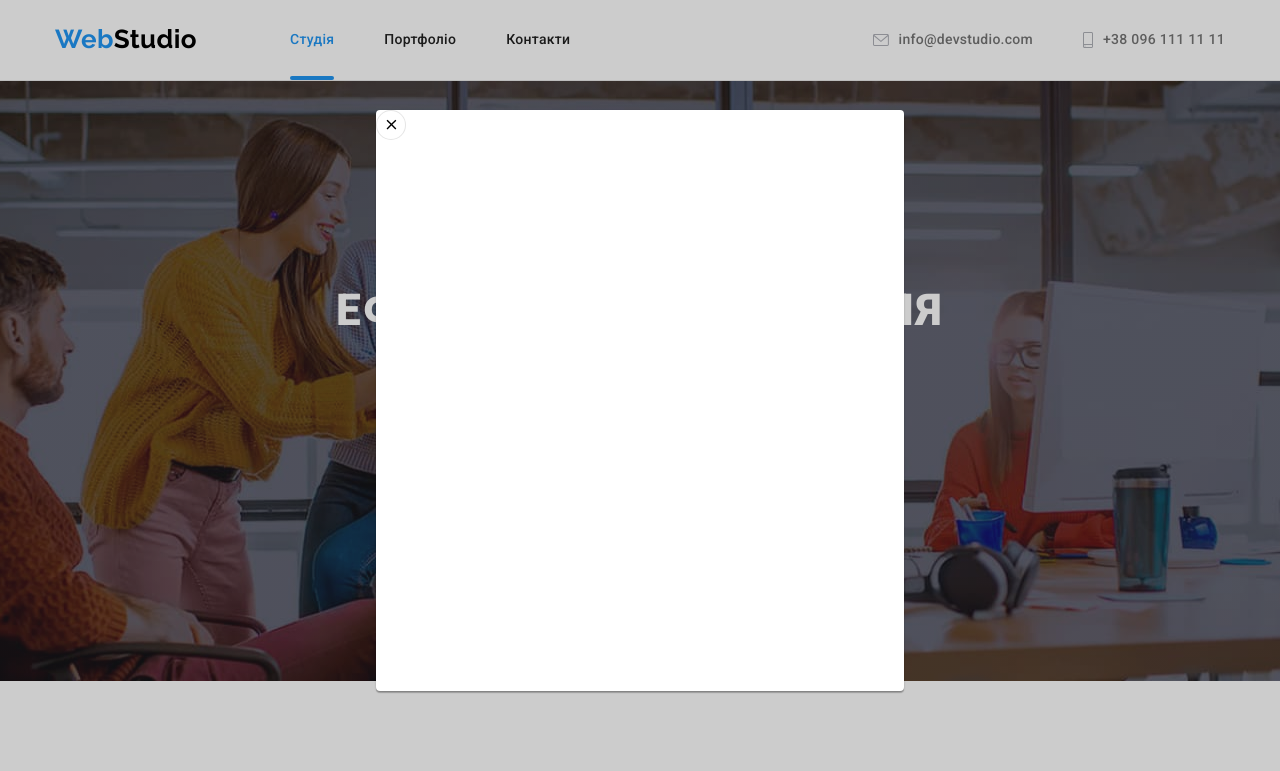
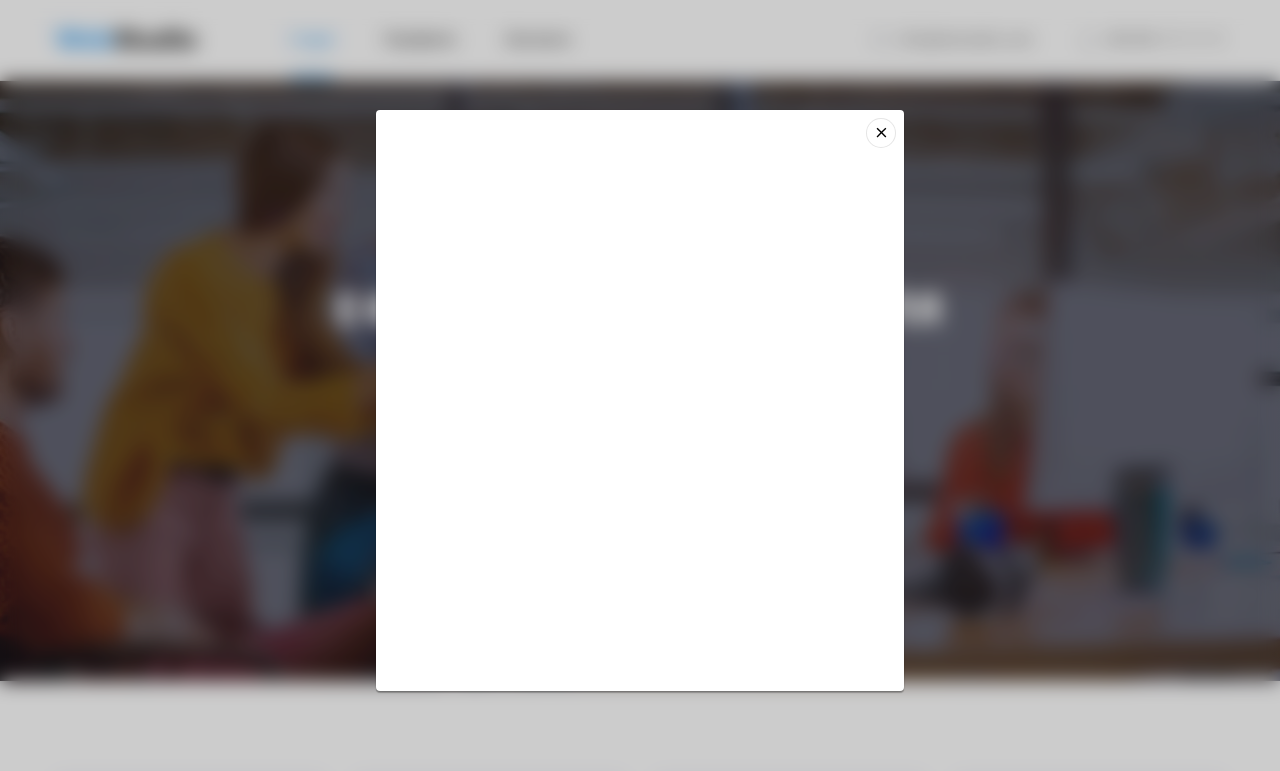
Before and after one commit to Larukhina-Tatiana/goit-markup-hw-05, a plain HTML site: page index.html in a window 1280 px wide. Both pictures are taken after a click on the button "Замовити послугу". Shown: the top 771 px of the page. Drawn offline with nearby package versions, Linux system fonts and the light colour scheme.

Commit message:
Выполнено ДЗ 5

```diff
--- a/css/styles.css
+++ b/css/styles.css
@@ -753,10 +753,14 @@ portfolio-button:focus {
 /* Модалка */
 .is-hidden{
   visibility: hidden;
-  opacity: 0;
+  /* opacity: 0; */
   cursor: pointer;
+  /* pointer-events: ; */
 }
 
+.is-hidden .modal {
+  scale: 0;
+}
 .backdrop {
   position: fixed;
   top: 0;
@@ -765,6 +769,11 @@ portfolio-button:focus {
   height: 100vh;
   background: rgba(0, 0, 0, 0.2);
   z-index: 1;
+
+  transition-property: opaciti, visibility;
+  transition-duration: 250ms;
+  transition-timing-function: cubic-bezier(0.4, 0, 0.2, 1);
+  backdrop-filter: blur(10px);
 
 }
 
@@ -782,6 +791,10 @@ portfolio-button:focus {
   box-shadow: 0px 1px 3px rgba(0, 0, 0, 0.12), 0px 1px 1px rgba(0, 0, 0, 0.14), 0px 2px 1px rgba(0, 0, 0, 0.2);
   border-radius: 4px;
 
+  transition-property: scale ;
+  transition-duration: 250ms;
+  transition-timing-function: cubic-bezier(0.4, 0, 0.2, 1);
+
 }
 
 /* Выравнивание кнопки относительно мод.окна */
@@ -790,8 +803,8 @@ portfolio-button:focus {
   display: flex;
   justify-content: center;
   align-items: center;
-  left: 8;
-  top: 8;
+  right: 8px;
+  top: 8px;
   width: 30px;
   height: 30px;
   background-color: var(--white);
@@ -800,5 +813,15 @@ portfolio-button:focus {
 }
 
 .close-icon {
-  fill:#000000;
+  fill: var(--logo-header);
+  transition-property: fill;
+  transition-duration: 250ms;
+  transition-timing-function: cubic-bezier(0.4, 0, 0.2, 1);
+  cursor: pointer;
+
   }
+  .modal-close-btn:hover .close-icon,
+  .modal-close-btn:focus .close-icon {
+    fill: var(--accent-color);
+    cursor: pointer;
+  }
--- a/index.html
+++ b/index.html
@@ -418,7 +418,7 @@
   <div class="backdrop is-hidden" data-modal>
     <div class="modal">
       <button class="modal-close-btn" type="button" data-modal-close>
-        <svg class="close-icon" width="16" height="16">
+        <svg class="close-icon" width="18" height="18">
           <use href="./images/icons/icons.svg#icon-close-black-18dp"></use>
         </svg>
       </button>
```
